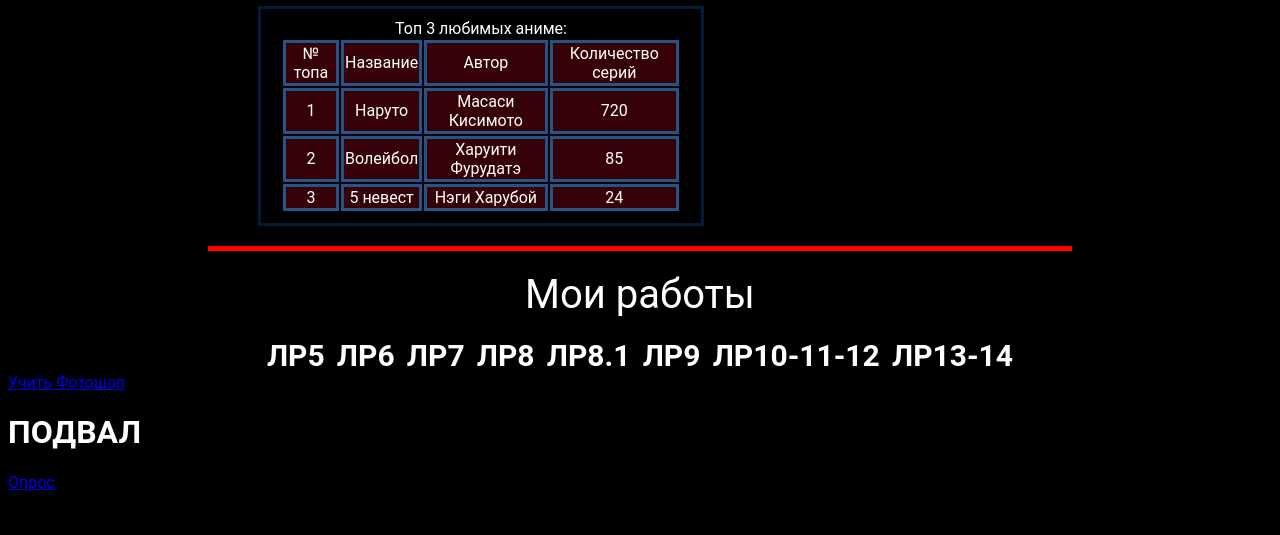
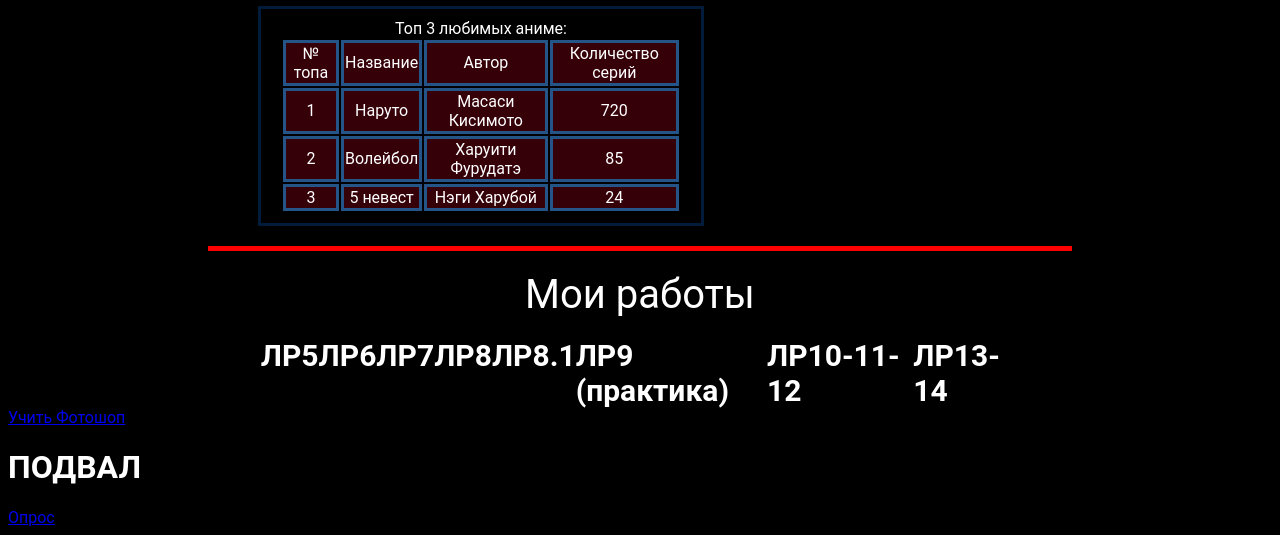
Before and after one commit to Sasha2907/Sasha2907.github.io, a plain HTML site: page Index.html in a window 1280 px wide. Shown: the part 1525-2060 px from the top of the page. Before the commit the page ends 2025 px from the top, so only its background shows below. Drawn offline with Linux system fonts and the light colour scheme; a web font is replaced by a local one.

Commit message:
Update Index.html

```diff
--- a/Index.html
+++ b/Index.html
@@ -139,7 +139,7 @@
             <a href="ЛР/ЛР7/Index.html">ЛР7</a>
             <a href="ЛР/ЛР8/index.html">ЛР8</a>
             <a href="ЛР/ЛР8.1/index.html">ЛР8.1</a>
-            <a href="ЛР/ЛР9/index.html">ЛР9</a>
+            <a href="ЛР/ЛР9/index.html">ЛР9 (практика)</a>
             <a href="ЛР/ЛР10-11-12/Index.html">ЛР10-11-12</a>
             <a href="ЛР/ЛР13-14/index.html">ЛР13-14</a>
         </div>
```
